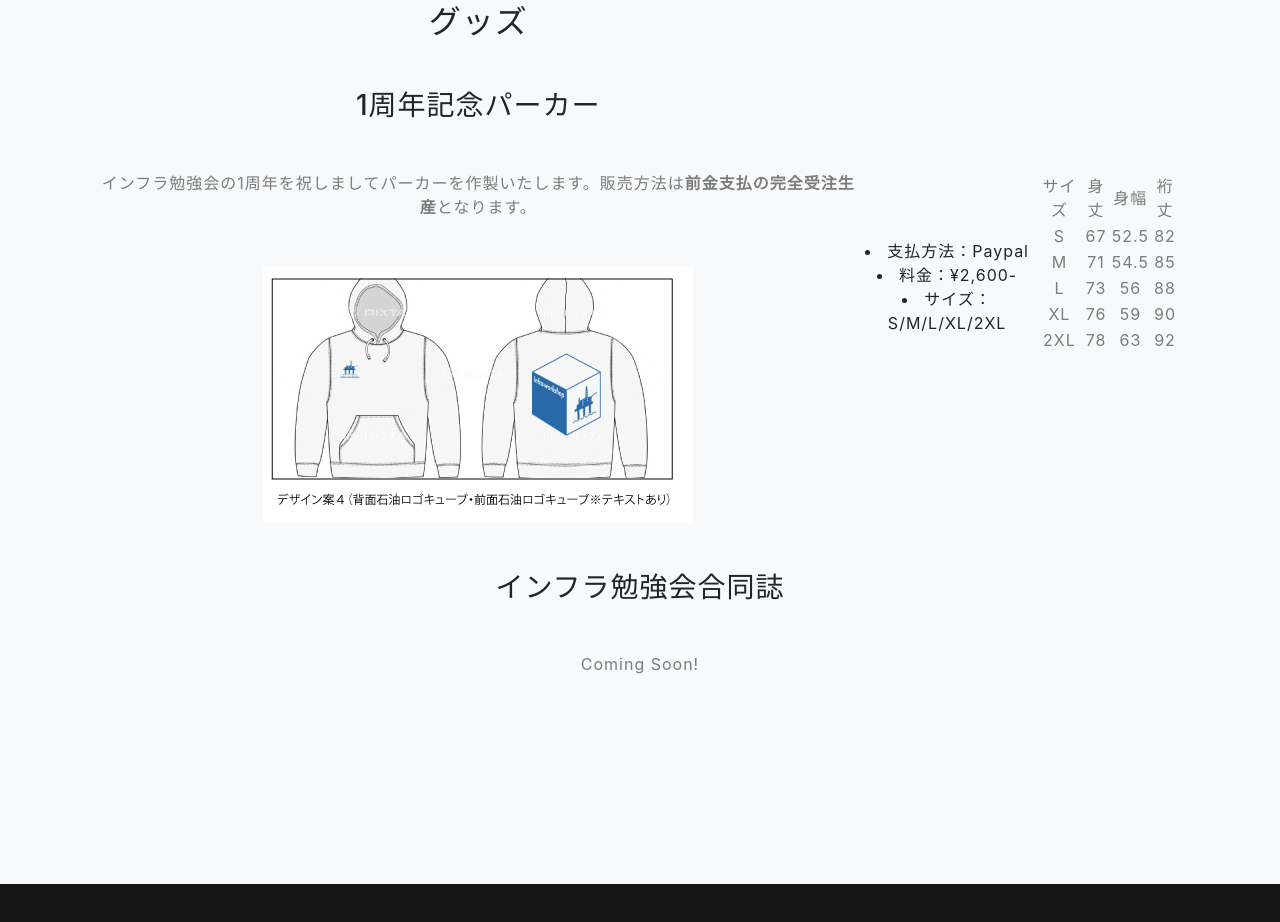
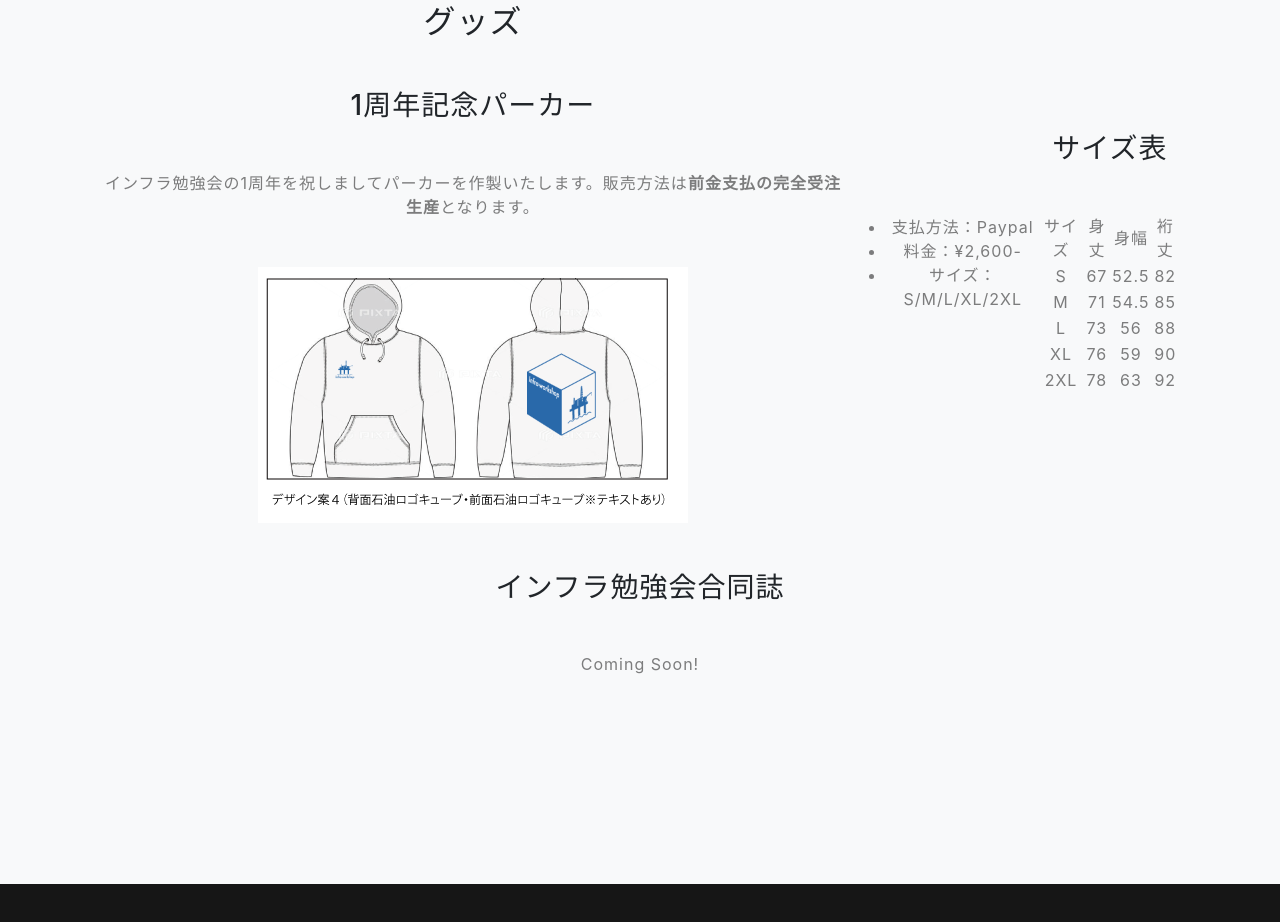
Before and after one commit to infra-workshop/infra-study-summit, a website with bundled scripts: page index.html in a window 1280 px wide. Shown: the part 5738-6660 px from the top of the page. Built offline with nearby package versions, Linux system fonts and the light colour scheme; a small style sheet from the web is missing.

Commit message:
Update index.html

```diff
--- a/index.html
+++ b/index.html
@@ -176,16 +176,17 @@
                 <p class="text-black-50 mb-lg-5">インフラ勉強会の1周年を祝しましてパーカーを作製いたします。販売方法は<b>前金支払の完全受注生産</b>となります。</p>
                 <p class="text-black-50 mb-lg-5"><img src="./img/hoodie_design.png"></p>
 		<p class="text-black-50 mb-lg-5">
-                <ul class="text-black-50 mb-lg-5">
 	      </div>
               <div class="mx-auto text-center">
+		<ul class="text-black-50 mb-lg-5">
                   <li>支払方法：Paypal</li>
                   <li>料金：¥2,600-</li>
                   <li>サイズ：S/M/L/XL/2XL</li>
                 </ul>
 	      </div>
               <div class="mx-auto text-center">
-                <table class="text-black-50 mb-lg-5 text-center">
+		<h3 class="text-black mb-lg-5">サイズ表</h3>
+                  <table class="text-black-50 mb-lg-5 text-center">
 	                <tbody>
 		                <tr>
 			                <td>サイズ</td>
```
